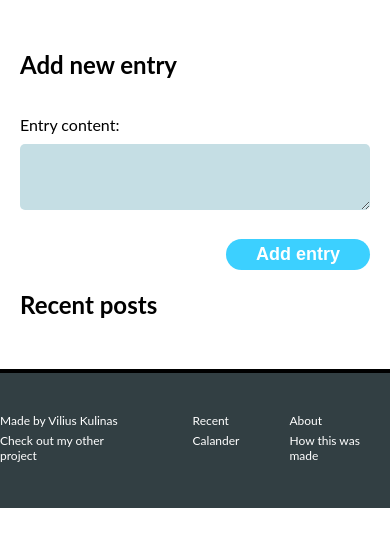
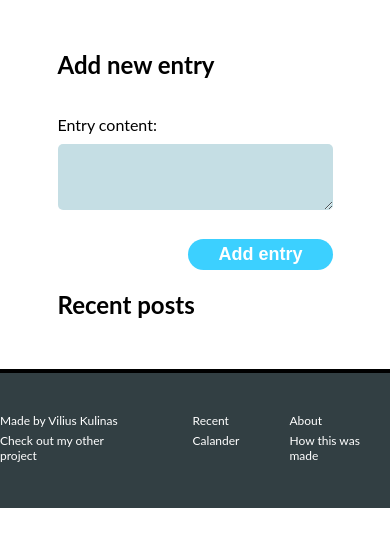
Before and after one commit to Vilius-kul/Microblog, a Flask app: page / in a window 390 px wide. Shown: the part 155-702 px from the top of the page. Run offline with Flask 2, Linux system fonts and the light colour scheme; data that the repository does not hold is empty.

Commit message:
@media query add .main

```diff
--- a/static/css/styles.css
+++ b/static/css/styles.css
@@ -165,4 +165,7 @@ width: 100%;
     .navbar {
         display: block;
     }
+    .main {
+        max-width:fit-content;
+    }
 }
```
